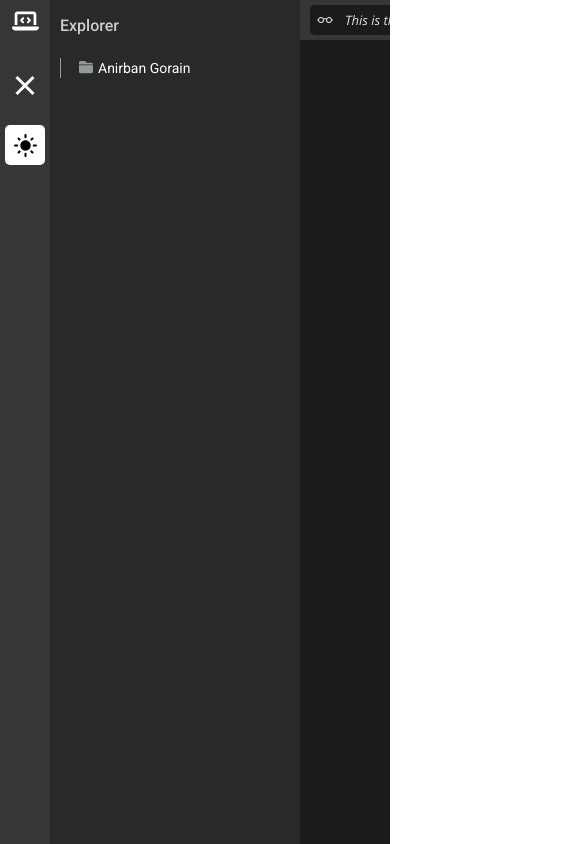
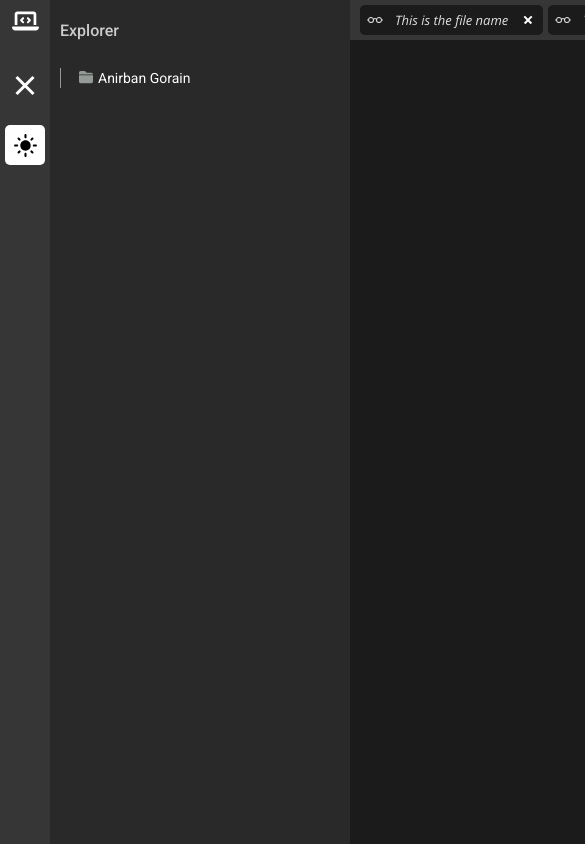
Before and after one commit to Anirban-Gorain/Portfolio, a React (Vite) app: page / in a window 390 px wide. Shown: the top 844 px of the page, 585 px wide, since content can reach past the window. Built offline with nearby package versions, Linux system fonts and the light colour scheme.

Commit message:
Hamburger functionality is achived (it is working as expected)

```diff
--- a/src/components/Hamburger/Hamburger.jsx
+++ b/src/components/Hamburger/Hamburger.jsx
@@ -1,30 +1,15 @@
 import "./hamburger.css";
-import { useState, useEffect } from "react";
 
-export default function Hamburger({ onChange }) {
-  const [hamburgerState, setHamburgerState] = useState({
-    isHamburgerOpen: true,
-  });
-
+export default function Hamburger({ isHamburgerOpen, setIsHamburgerOpen }) {
   function handleChange() {
-    setHamburgerState((state) => ({ isHamburgerOpen: !state.isHamburgerOpen }));
+    setIsHamburgerOpen((state) => !state);
   }
-
-  useEffect(() => {
-    if (onChange) onChange(hamburgerState);
-  }, [hamburgerState.isHamburgerOpen]);
 
   return (
     <div className="hamburger-container" onClick={handleChange}>
-      <div
-        className={`line ${hamburgerState.isHamburgerOpen ? "cross-1" : ""}`}
-      ></div>
-      <div
-        className={`line ${hamburgerState.isHamburgerOpen ? "hidden" : ""}`}
-      ></div>
-      <div
-        className={`line ${hamburgerState.isHamburgerOpen ? "cross-2" : ""}`}
-      ></div>
+      <div className={`line ${isHamburgerOpen ? "cross-1" : ""}`}></div>
+      <div className={`line ${isHamburgerOpen ? "hidden" : ""}`}></div>
+      <div className={`line ${isHamburgerOpen ? "cross-2" : ""}`}></div>
     </div>
   );
 }
--- a/src/components/TabBar/TabBar.jsx
+++ b/src/components/TabBar/TabBar.jsx
@@ -1,12 +1,17 @@
 import Tab from "./Tab";
 import "./tab-bar.css";
+import { memo } from "react";
 
-export default function TabBar() {
+const TabBar = () => {
+  console.log("TabBar rerendering....");
+
   return (
     <div className="tab-bar-container">
-      {new Array(5).fill().map(() => (
-        <Tab />
+      {new Array(5).fill().map((_, __) => (
+        <Tab key={__} />
       ))}
     </div>
   );
-}
+};
+
+export default memo(TabBar);
--- a/src/main-structure/MainStructure.jsx
+++ b/src/main-structure/MainStructure.jsx
@@ -4,8 +4,13 @@ import ThemeToggleButton from "../components/ThemeToggleButton/ThemeToggleButton
 import folderStructure from "../utilities/folderStructure";
 import Explorer from "../components/Explorer/Explorer";
 import TabBar from "../components/TabBar/TabBar";
+import { useState } from "react";
 
 export default function MainStructure() {
+  const [isHamburgerOpen, setIsHamburgerOpen] = useState(true);
+
+  console.log(isHamburgerOpen);
+
   return (
     <div className="app-container">
       <div className="menu-bar">
@@ -13,13 +18,20 @@ export default function MainStructure() {
           <img src="../../public/laptop-code-solid.svg" />
         </div>
         <div className="menu-section hamburger-button-section">
-          <Hamburger onChange={(state) => console.log(state)} />
+          <Hamburger
+            isHamburgerOpen={isHamburgerOpen}
+            setIsHamburgerOpen={setIsHamburgerOpen}
+          />
         </div>
         <div className="menu-section theme-toggle-button-section">
-          <ThemeToggleButton onChange={(state) => console.log(state)} />
+          <ThemeToggleButton />
         </div>
       </div>
-      <div className="file-explorer-section">
+      <div
+        className={`file-explorer-section ${
+          isHamburgerOpen ? "" : "hide-explorer"
+        }`}
+      >
         <div className="file-explorer-header">
           <span className="roboto-section-heading">Explorer</span>
         </div>
--- a/src/main-structure/main-structure.css
+++ b/src/main-structure/main-structure.css
@@ -10,6 +10,7 @@
 .app-container .menu-bar {
   background-color: var(--easy-dark-background);
   width: 50px;
+  flex-shrink: 0;
 }
 
 .app-container .menu-bar .menu-section {
@@ -43,14 +44,20 @@
   align-items: center;
 }
 
-/* side-bar */
+/* explorer-section */
 
 .app-container .file-explorer-section {
   background-color: var(--medium-dark-background);
-  width: 250px;
+  width: 300px;
   overflow-y: auto;
+  overflow-x: hidden;
+  transition: all 0.1s ease;
+  flex-shrink: 0;
 }
 
+.app-container .hide-explorer {
+  width: 0;
+}
 .app-container .file-explorer-section .file-explorer {
   padding-left: 10px;
 }
@@ -72,5 +79,5 @@
 
 .app-container .editor-container {
   background-color: var(--hard-dark-background);
-  width: calc(100% - 300px);
+  width: calc(100%);
 }
```
Also changed, not shown: src/components/Explorer/Explorer.jsx (+7 -3 lines), src/components/ThemeToggleButton/ThemeToggleButton.jsx (+7 -2 lines).
